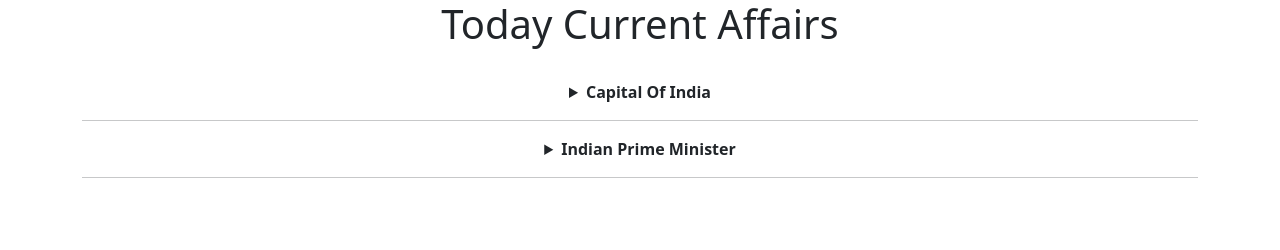
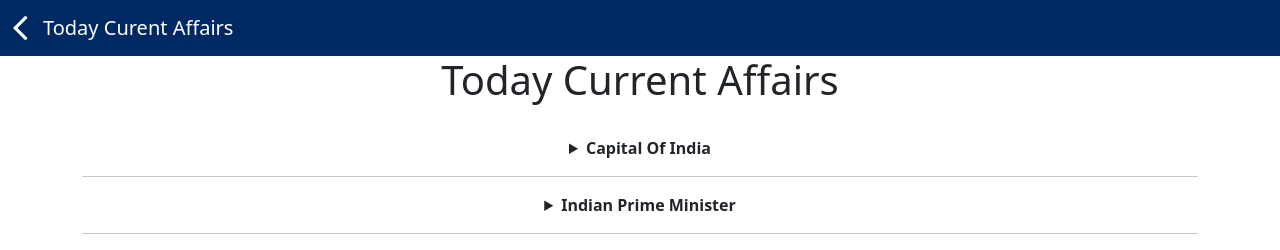
Before and after one commit to SayantanMallick/app, a plain HTML site: page today_curr.html in a window 1280 px wide. Drawn offline with nearby package versions, Linux system fonts and the light colour scheme.

Commit message:
Update today_curr.html

```diff
--- a/today_curr.html
+++ b/today_curr.html
@@ -24,11 +24,21 @@
         details[open] summary {
           margin-bottom: 10px;
         }
+        nav {
+            background-color: #002963;
+        }
     </style>
+    <link rel="stylesheet" href="https://fonts.googleapis.com/icon?family=Material+Icons" />
     <link href="https://cdn.jsdelivr.net/npm/bootstrap@5.3.0-alpha3/dist/css/bootstrap.min.css" rel="stylesheet" integrity="sha384-KK94CHFLLe+nY2dmCWGMq91rCGa5gtU4mk92HdvYe+M/SXH301p5ILy+dN9+nJOZ" crossorigin="anonymous">
     <script src="https://cdn.jsdelivr.net/npm/bootstrap@5.3.0-alpha3/dist/js/bootstrap.bundle.min.js" integrity="sha384-ENjdO4Dr2bkBIFxQpeoTz1HIcje39Wm4jDKdf19U8gI4ddQ3GYNS7NTKfAdVQSZe" crossorigin="anonymous"></script>
 </head>
-<body>
+<body
+        <!-- Just an image -->
+        <nav class="navbar p-2">
+          <a class="navbar-brand text-white">
+            <i class="material-icons d-inline-block align-top pl-2" style="font-size: 30px; color:#fff; padding-left:5px;" onclick="back()">arrow_back_ios</i>Today Curent Affairs
+          </a>
+        </nav>
     <h1 class="text-center">Today Current Affairs</h1>
     <br>
     <div class="container">
@@ -44,5 +54,10 @@
             </details>
             <hr>
     </div>
+        <script>
+        function back(){
+            window.history.back();
+        }
+    </script>
 </body>
 </html>
```
